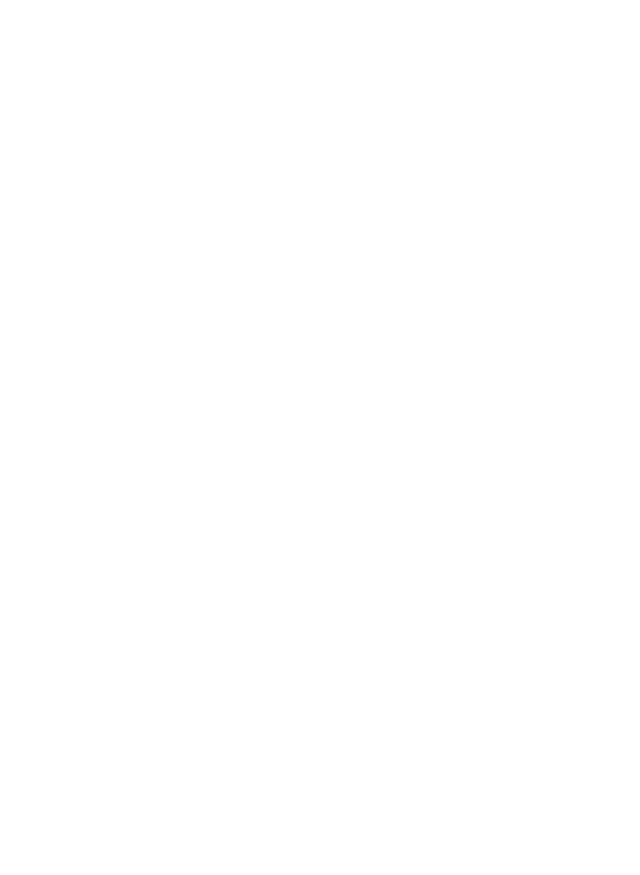
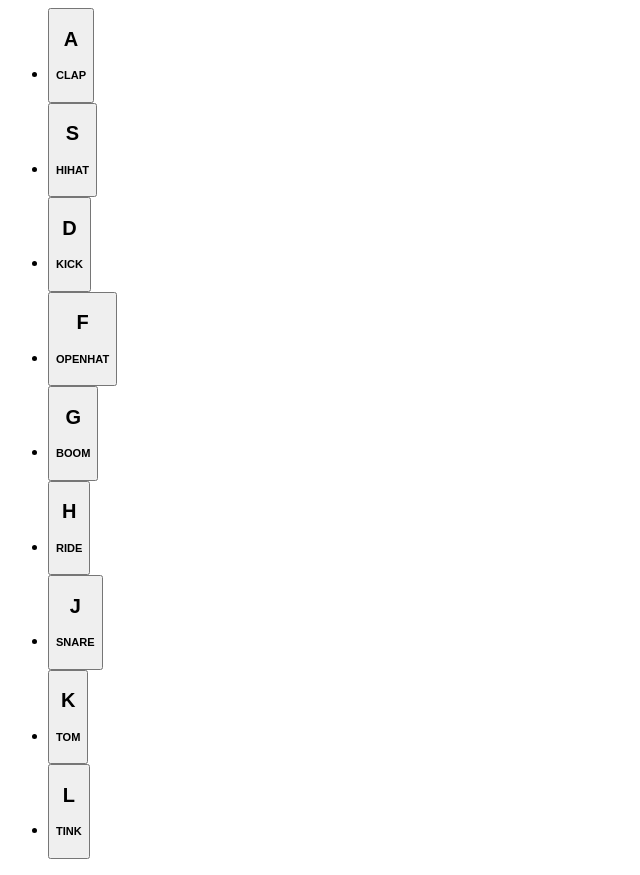
Before and after one commit to sdimazana/drum-kit, a plain HTML site: page index.html in a window 1280 px wide. Shown: the whole page, without its empty margins (0-640 px from the left). Before the commit the page ends 800 px from the top, so only its background shows below. Drawn offline with Linux system fonts and the light colour scheme.

Commit message:
Add button layout using unordered list

```diff
--- a/index.html
+++ b/index.html
@@ -6,6 +6,61 @@
         <script src="scripts.js"></script>
     </head>
     <body>
-
+        <ul>
+            <li>
+                <button>
+                    <h2>A</h2>
+                    <h5>CLAP</h5>
+                </button>
+            </li>
+            <li>
+                <button>
+                    <h2>S</h2>
+                    <h5>HIHAT</h5>
+                </button>
+            </li>
+            <li>
+                <button>
+                    <h2>D</h2>
+                    <h5>KICK</h5>
+                </button>
+            </li>
+            <li>
+                <button>
+                    <h2>F</h2>
+                    <h5>OPENHAT</h5>
+                </button>
+            </li>
+            <li>
+                <button>
+                    <h2>G</h2>
+                    <h5>BOOM</h5>
+                </button>
+            </li>
+            <li>
+                <button>
+                    <h2>H</h2>
+                    <h5>RIDE</h5>
+                </button>
+            </li>
+            <li>
+                <button>
+                    <h2>J</h2>
+                    <h5>SNARE</h5>
+                </button>
+            </li>
+            <li>
+                <button>
+                    <h2>K</h2>
+                    <h5>TOM</h5>
+                </button>
+            </li>
+            <li>
+                <button>
+                    <h2>L</h2>
+                    <h5>TINK</h5>
+                </button>
+            </li>
+        </ul>
     </body>
 </html>
```
